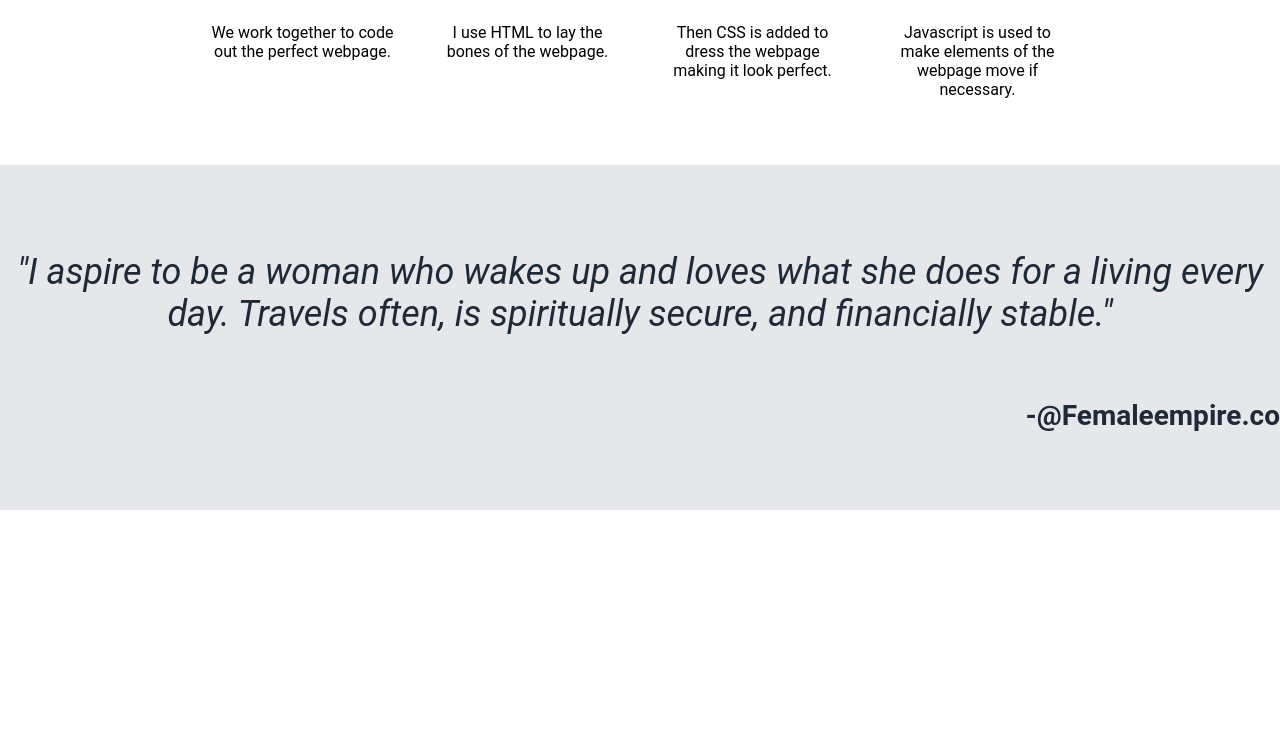
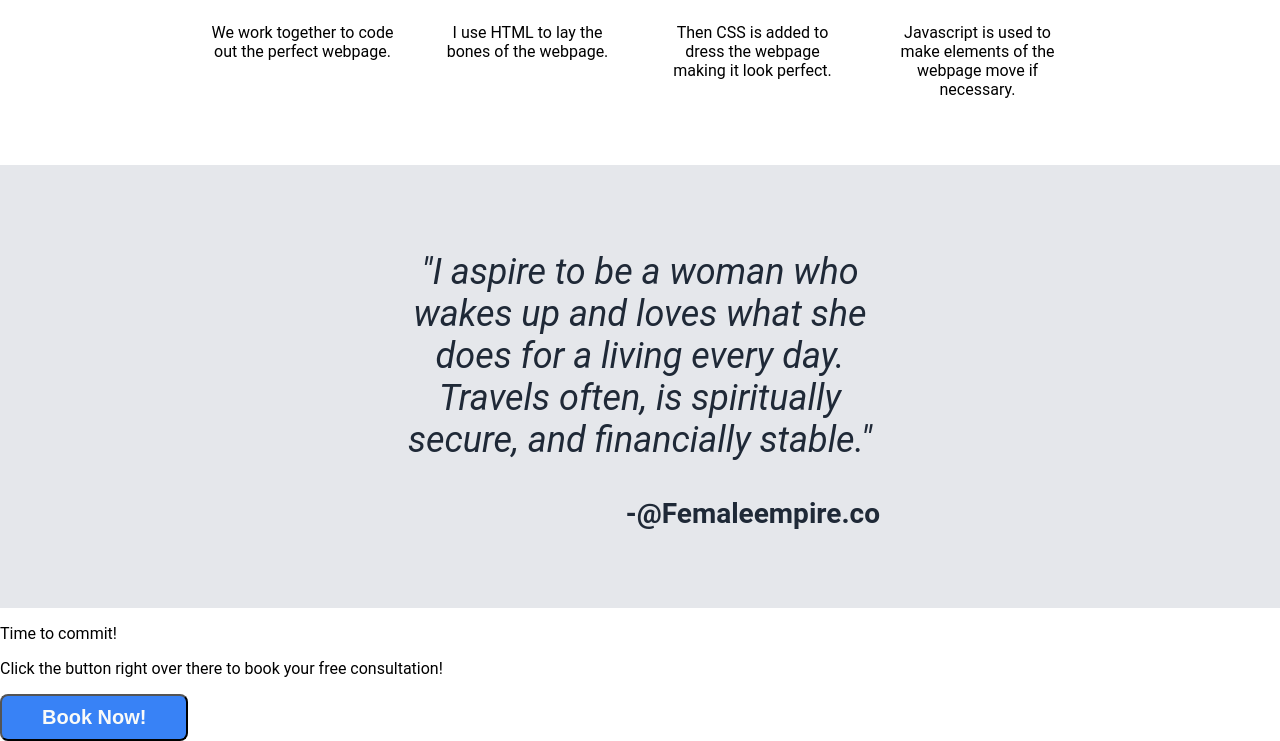
Before and after one commit to Ariaxantioch13/Landing-Page, a plain HTML site: page index.html in a window 1280 px wide. Shown: the part 1327-2068 px from the top of the page. Before the commit the page ends 1837 px from the top, so only its background shows below. Drawn offline with Linux system fonts and the light colour scheme.

Commit message:
Add new section to html Add call to action section to html with text and button in appropriate divs.

```diff
--- a/index.html
+++ b/index.html
@@ -54,8 +54,25 @@
 </div>
 
 <div class="quote">
-  <p class="qt">"I aspire to be a woman who wakes up and loves what she does for a living every day. Travels often, is spiritually secure, and financially stable."</p>
-  <p class="sig">-@Femaleempire.co</p>
+
+  <div class="container">
+    <p class="qt">"I aspire to be a woman who wakes up and loves what she does for a living every day. Travels often, is spiritually secure, and financially stable."</p>
+    <p class="sig">-@Femaleempire.co</p>
+  </div>
+
+</div>
+
+<div class="cta">
+
+  <div class="cont">
+   <p class="call">Time to commit!</p>
+   <p class="call2">Click the button right over there to book your free consultation!</p>
+  </div>
+
+  <div>
+    <button class="but">Book Now!</button>
+  </div>
+
 </div>
  </body>
 
```
